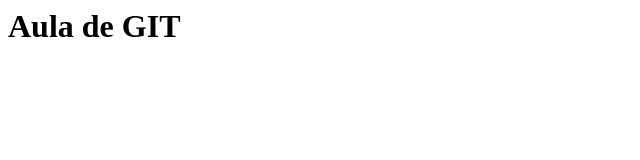
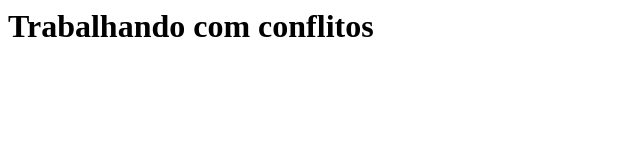
Before and after one commit to CINTIAREISIFCE/ProjetoGIT, a plain HTML site: page index.html in a window 1280 px wide. Shown: the whole page, without its empty margins (0-640 px from the left). Drawn offline with Linux system fonts and the light colour scheme.

Commit message:
Update index.html

```diff
--- a/index.html
+++ b/index.html
@@ -6,6 +6,6 @@
     <title>Document</title>
 </head>
 <body>
-    <h1> Aula de GIT</h1>
+    <h1> Trabalhando com conflitos</h1>
 </body>
 </html>
```
